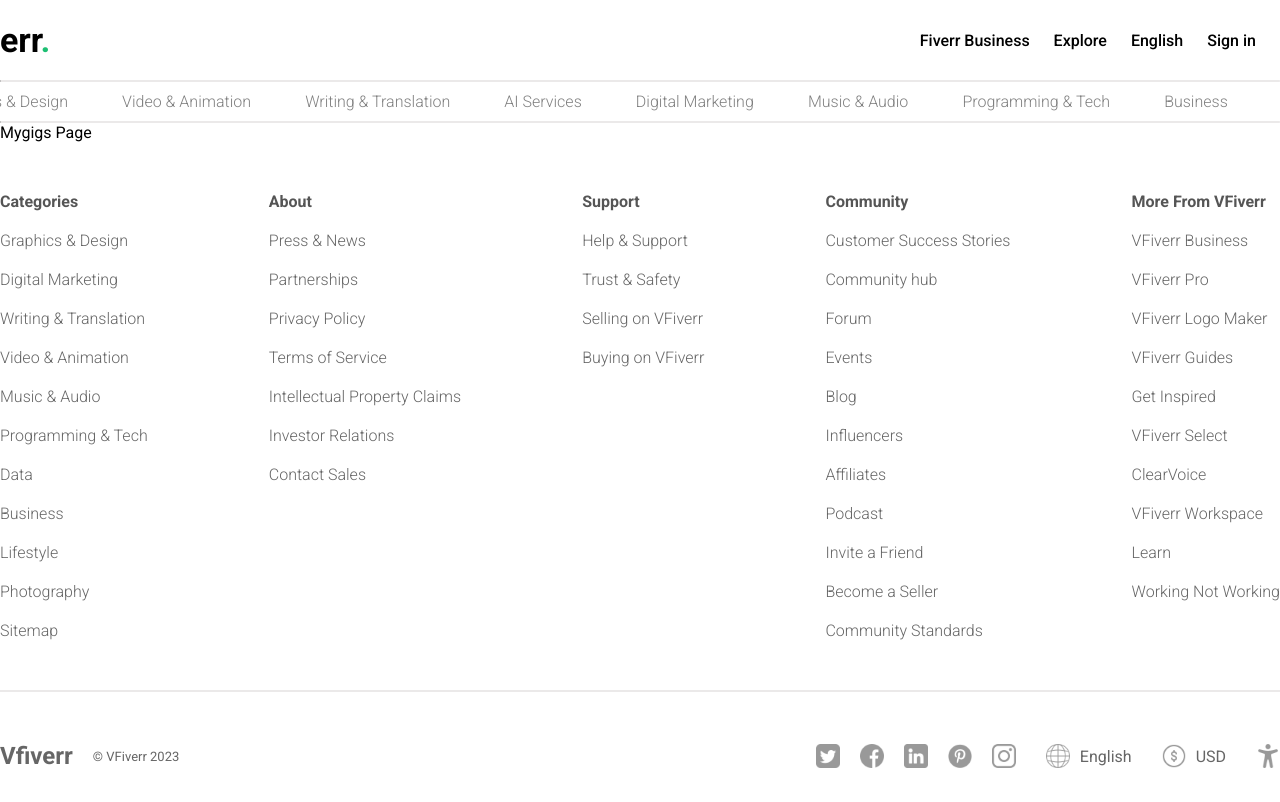
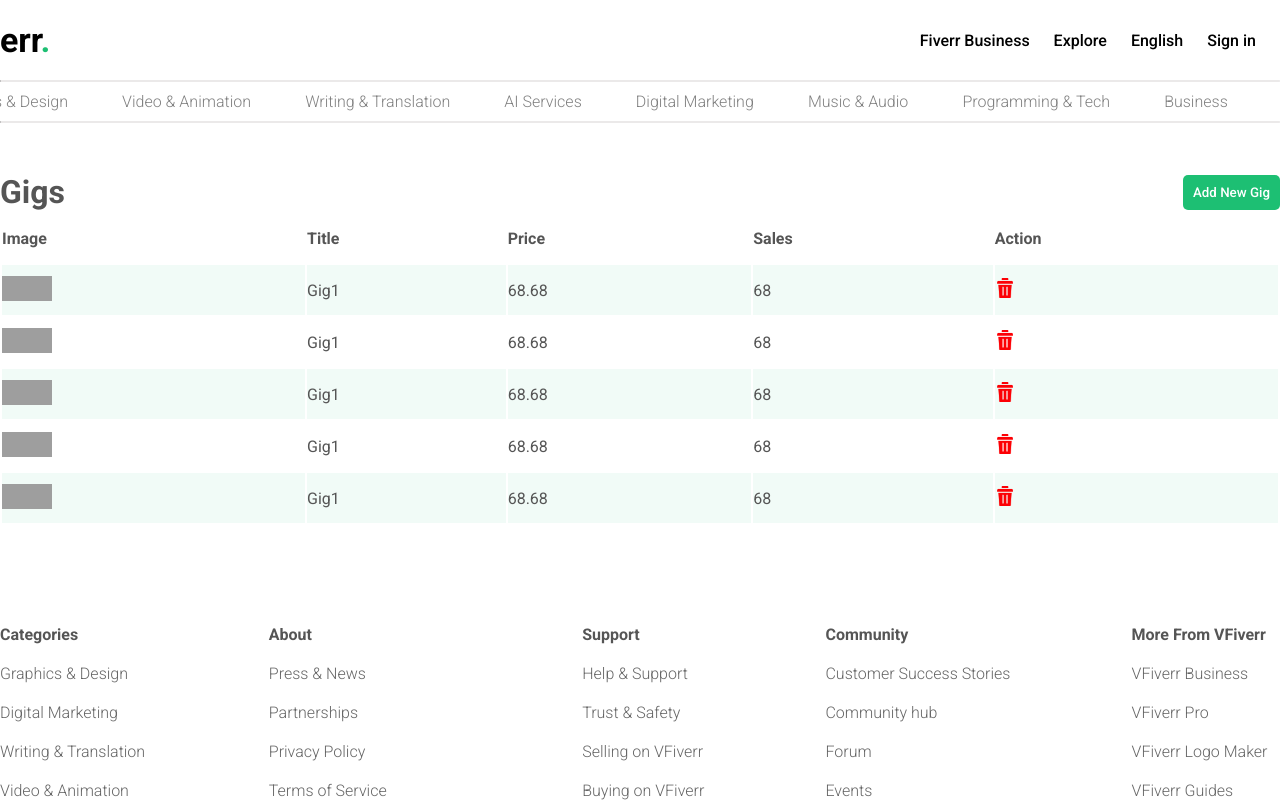
Before and after one commit to tranthuyvy/Vfiverr, a React (Vite) app in the folder client/: page /mygigs in a window 1280 px wide. Shown: the top 802 px of the page. Built offline with nearby package versions, Linux system fonts and the light colour scheme; grey boxes are pictures that could not be loaded.

Commit message:
gig list

```diff
--- a/client/src/pages/myGigs/MyGigs.jsx
+++ b/client/src/pages/myGigs/MyGigs.jsx
@@ -1,10 +1,129 @@
 import React from 'react'
+import { Link } from "react-router-dom"
 import "./MyGigs.scss"
 
 const MyGigs = () => {
   return (
     <div className='myGigs'>
-      Mygigs Page
+      <div className="container">
+
+        <div className="title">
+          <h1>Gigs</h1>
+          <Link to="/add">
+            <button>Add New Gig</button>
+          </Link>
+        </div>
+
+        <table>
+          <tr>
+            <th>Image</th>
+            <th>Title</th>
+            <th>Price</th>
+            <th>Sales</th>
+            <th>Action</th>
+          </tr>
+
+          <tr>
+            <td>
+              <img
+                className='image'
+                src="https://images.pexels.com/photos/7532110/pexels-photo-7532110.jpeg?auto=compress&cs=tinysrgb&w=1600&lazy=load"
+                alt=""
+              />
+            </td>
+            <td>Gig1</td>
+            <td>68.68</td>
+            <td>68</td>
+            <td>
+              <img
+                className="delete"
+                src="/img/delete.png"
+                alt=""
+              />
+            </td>
+          </tr>
+
+          <tr>
+            <td>
+              <img
+                className='image'
+                src="https://images.pexels.com/photos/7532110/pexels-photo-7532110.jpeg?auto=compress&cs=tinysrgb&w=1600&lazy=load"
+                alt=""
+              />
+            </td>
+            <td>Gig1</td>
+            <td>68.68</td>
+            <td>68</td>
+            <td>
+              <img
+                className="delete"
+                src="/img/delete.png"
+                alt=""
+              />
+            </td>
+          </tr>
+
+          <tr>
+            <td>
+              <img
+                className='image'
+                src="https://images.pexels.com/photos/7532110/pexels-photo-7532110.jpeg?auto=compress&cs=tinysrgb&w=1600&lazy=load"
+                alt=""
+              />
+            </td>
+            <td>Gig1</td>
+            <td>68.68</td>
+            <td>68</td>
+            <td>
+              <img
+                className="delete"
+                src="/img/delete.png"
+                alt=""
+              />
+            </td>
+          </tr>
+
+          <tr>
+            <td>
+              <img
+                className='image'
+                src="https://images.pexels.com/photos/7532110/pexels-photo-7532110.jpeg?auto=compress&cs=tinysrgb&w=1600&lazy=load"
+                alt=""
+              />
+            </td>
+            <td>Gig1</td>
+            <td>68.68</td>
+            <td>68</td>
+            <td>
+              <img
+                className="delete"
+                src="/img/delete.png"
+                alt=""
+              />
+            </td>
+          </tr>
+
+          <tr>
+            <td>
+              <img
+                className='image'
+                src="https://images.pexels.com/photos/7532110/pexels-photo-7532110.jpeg?auto=compress&cs=tinysrgb&w=1600&lazy=load"
+                alt=""
+              />
+            </td>
+            <td>Gig1</td>
+            <td>68.68</td>
+            <td>68</td>
+            <td>
+              <img
+                className="delete"
+                src="/img/delete.png"
+                alt=""
+              />
+            </td>
+          </tr>
+        </table>
+      </div>
     </div>
   )
 }
--- a/client/src/pages/myGigs/MyGigs.scss
+++ b/client/src/pages/myGigs/MyGigs.scss
@@ -0,0 +1,55 @@
+.myGigs {
+  display: flex;
+  justify-content: center;
+  color: #555;
+
+  .container {
+    width: 1400px;
+    padding: 50px 0px;
+
+    .title {
+      display: flex;
+      justify-content: space-between;
+      align-items: center;
+
+      button {
+        background-color: #1dbf73;
+        color: white;
+        font-weight: 500;
+        border: none;
+        padding: 10px;
+        cursor: pointer;
+        border-radius: 5px;
+      }
+    }
+
+    table {
+      width: 100%;
+
+      tr {
+        height: 50px;
+
+        th {
+          text-align: left;
+        }
+
+        td {
+          .image {
+            width: 50px;
+            height: 25px;
+            object-fit: cover;
+          }
+
+          .delete {
+            width: 20px;
+            cursor: pointer;
+          }
+        }
+
+        &:nth-child(even) {
+            background-color: #1dbf730f;
+        }
+      }
+    }
+  }
+}
```
